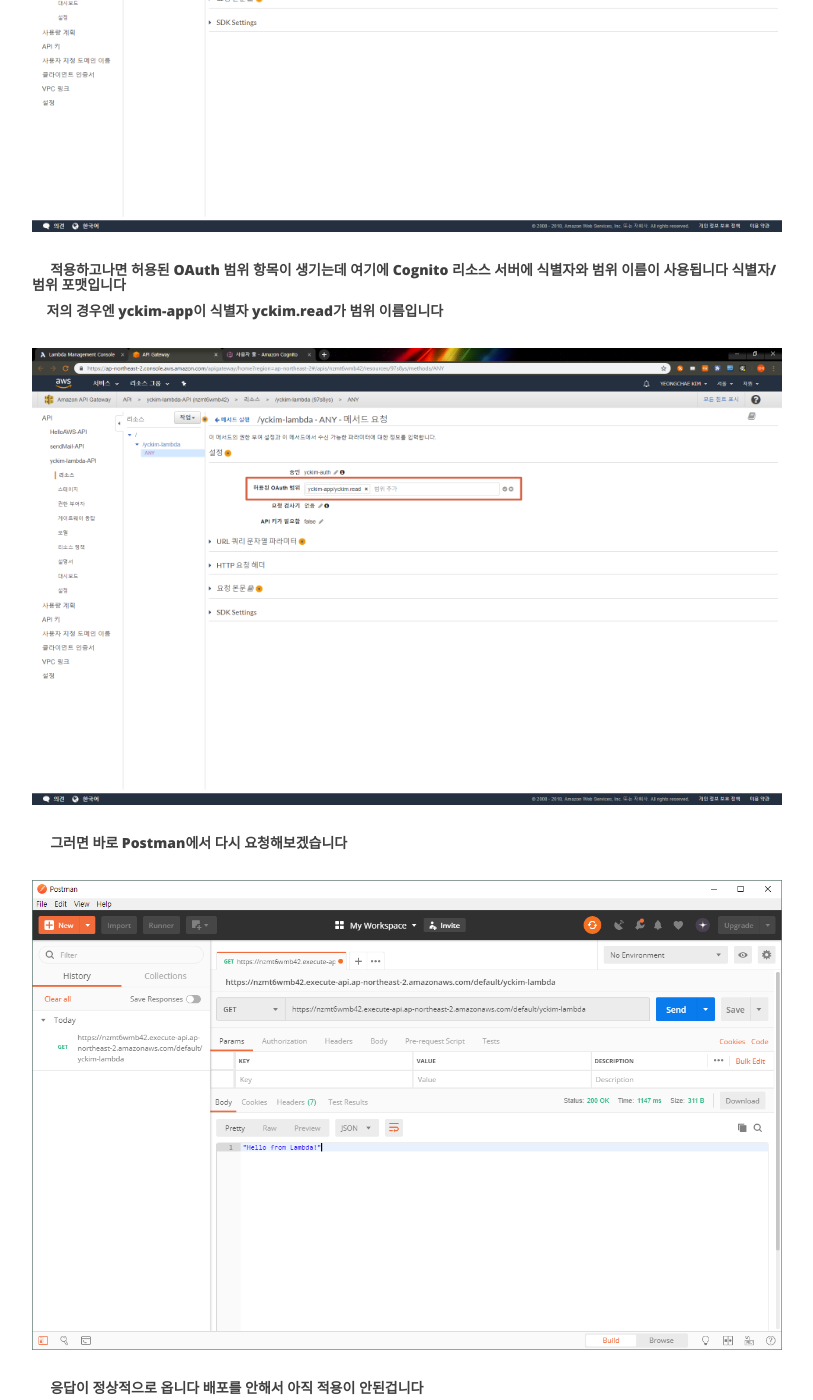
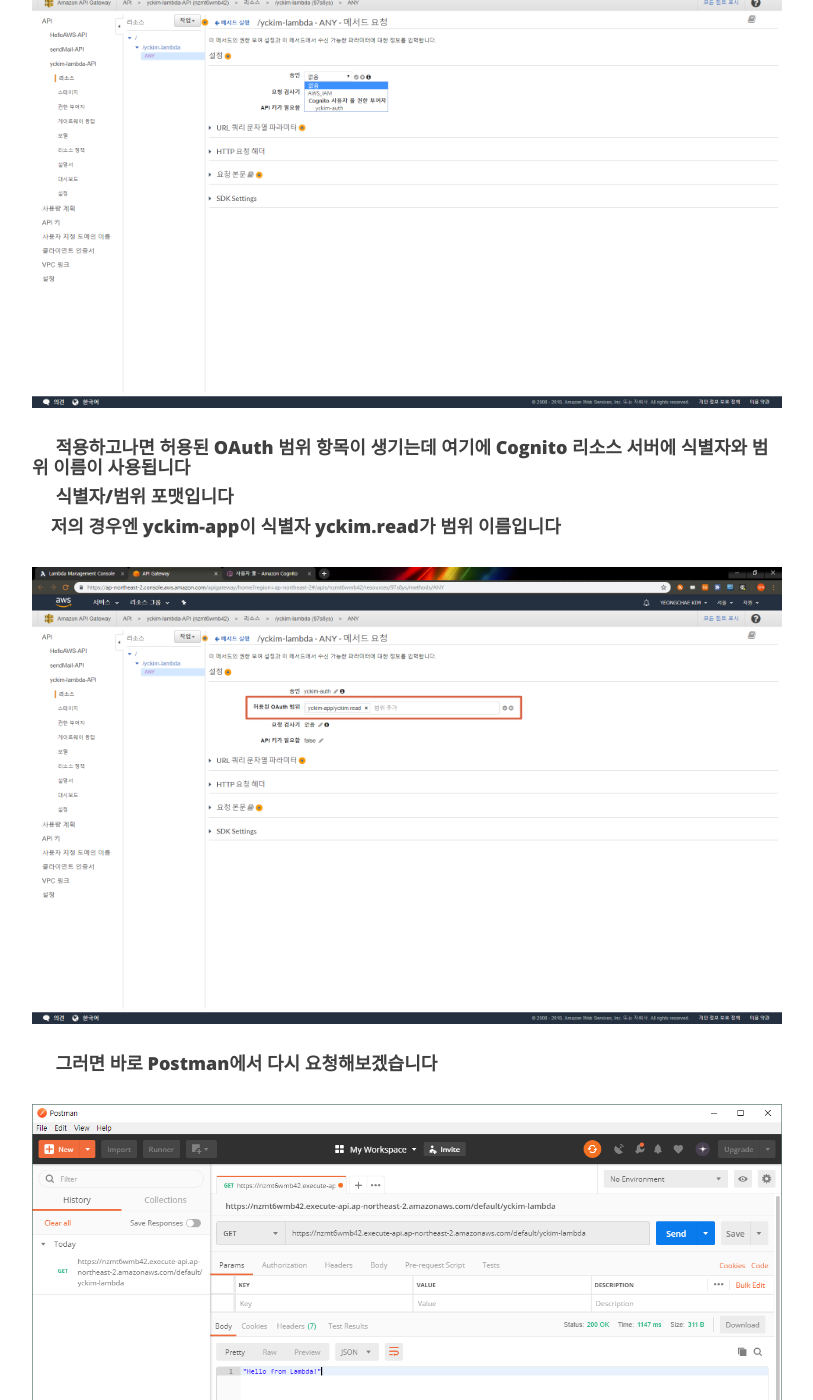
Before and after one commit to kimyeong-chae/kimyeong-chae.github.io, a Jekyll site: the page built from _posts/aws/2018-12-13-aws-cognito-apigateway-lambda-2.md, in a window 1280 px wide and 1400 px high, scrolled down 4782 px. Shown: the whole window, without its empty margins (233-1046 px from the left). Built offline with Jekyll 4.4.1, drawn with Linux system fonts in a browser that asks for light colours; nearby versions of some CDN libraries; comment, search, counter and statistics services are not loaded; some of the changed text lies outside the part shown.

Commit message:
글씨 크기 키움

```diff
--- a/_posts/aws/2018-12-13-aws-cognito-apigateway-lambda-2.md
+++ b/_posts/aws/2018-12-13-aws-cognito-apigateway-lambda-2.md
@@ -13,76 +13,77 @@
 
 ### Lambda + API Gateway 설정
 
-##### &nbsp;&nbsp;&nbsp;&nbsp; Lambda > 함수 > 함수 생성
-###### &nbsp;&nbsp;&nbsp;&nbsp; 이름 입력하고, 역할이름에서 *1개이상의 템플릿에서 새로운 역할을 생성합니다* 선택하고 *함수 생성*
+#### &nbsp;&nbsp;&nbsp;&nbsp; Lambda > 함수 > 함수 생성
+##### &nbsp;&nbsp;&nbsp;&nbsp; 이름 입력하고, 역할이름에서 *1개이상의 템플릿에서 새로운 역할을 생성합니다* 선택하고 *함수 생성*
 ![lambda-1](/img/post/20181213/lambda-1.png )
 
-##### &nbsp;&nbsp;&nbsp;&nbsp; 자 그러면 밑의 화면이 나올텐데 저기서 API 게이트웨이를 클릭해줍니다
+#### &nbsp;&nbsp;&nbsp;&nbsp; 자 그러면 밑의 화면이 나올텐데 저기서 API 게이트웨이를 클릭해줍니다
 ![lambda-1](/img/post/20181213/lambda-2.png )
 
-##### &nbsp;&nbsp;&nbsp;&nbsp; 그리고 *새 API 생성*, 보안은 *열기*로 선택하고 하단의 추가 버튼 클릭하고 상단의 *저장*을 눌러주세요
+#### &nbsp;&nbsp;&nbsp;&nbsp; 그리고 *새 API 생성*, 보안은 *열기*로 선택하고 하단의 추가 버튼 클릭하고 상단의 *저장*을 눌러주세요
 ![lambda-1](/img/post/20181213/lambda-3.png )
 
-##### &nbsp;&nbsp;&nbsp;&nbsp; 저장을 누르면 API Gateway 이름이랑 상세정보가 나오는데 그중에 *API 엔드포인트*가 생성한 lambda의 API URL입니다
+#### &nbsp;&nbsp;&nbsp;&nbsp; 저장을 누르면 API Gateway 이름이랑 상세정보가 나오는데 그중에 *API 엔드포인트*가 생성한 lambda의 API URL입니다
 ![lambda-1](/img/post/20181213/lambda-4.png )
-##### &nbsp;&nbsp;&nbsp;&nbsp; 이 주소로 Postman 요청을 해보겠습니다
+#### &nbsp;&nbsp;&nbsp;&nbsp; 이 주소로 Postman 요청을 해보겠습니다
 ![lambda-1](/img/post/20181213/lambda-5.png )
-##### &nbsp;&nbsp;&nbsp;&nbsp; Lambda가 샐행되고 응답이 제대로 오는걸 확인 할 수 있습니다
-##### &nbsp;&nbsp;&nbsp;&nbsp; 지금은 *API Gateway* 보안을 *열기*로 해 놓았기 때문에 누구든 요청할 수 있습니다
+#### &nbsp;&nbsp;&nbsp;&nbsp; Lambda가 샐행되고 응답이 제대로 오는걸 확인 할 수 있습니다
+#### &nbsp;&nbsp;&nbsp;&nbsp; 지금은 *API Gateway* 보안을 *열기*로 해 놓았기 때문에 누구든 요청할 수 있습니다
 
-##### &nbsp;&nbsp;&nbsp;&nbsp; 그럼 이제 *API Gateway*에 *Cognito*를 적용해보겠습니다 방금 생성한 *API Gateway* 이름을 클릭해주세요
+#### &nbsp;&nbsp;&nbsp;&nbsp; 그럼 이제 *API Gateway*에 *Cognito*를 적용해보겠습니다 방금 생성한 *API Gateway* 이름을 클릭해주세요
 ![lambda-1](/img/post/20181213/lambda-6.png )
 
-##### &nbsp;&nbsp;&nbsp;&nbsp; API Gateway를 설정할 수 있는 페이지로 넘어오게 됩니다
-##### &nbsp;&nbsp;&nbsp;&nbsp; 여기서 *메서드 요청*을 보시면 Auth가 *없음*으로 되있는 걸 확인할 수 있습니다
+#### &nbsp;&nbsp;&nbsp;&nbsp; API Gateway를 설정할 수 있는 페이지로 넘어오게 됩니다
+#### &nbsp;&nbsp;&nbsp;&nbsp; 여기서 *메서드 요청*을 보시면 Auth가 *없음*으로 되있는 걸 확인할 수 있습니다
 
-##### &nbsp;&nbsp;&nbsp;&nbsp; Cognito 설정을 위해 *권한 부여자*를 생성해야 합니다 좌측의 *권한 부여자*에서 *새로운 권한 부여자 생성*을 클릭해주세요
+#### &nbsp;&nbsp;&nbsp;&nbsp; Cognito 설정을 위해 *권한 부여자*를 생성해야 합니다 좌측의 *권한 부여자*에서 *새로운 권한 부여자 생성*을 클릭해주세요
 ![lambda-1](/img/post/20181213/lambda-7.png )
 
 
-##### &nbsp;&nbsp;&nbsp;&nbsp; 그리고 *권한 부여자*의*이름*을 입력하고 *유형*을 *Cognito*로 선택합니다
+#### &nbsp;&nbsp;&nbsp;&nbsp; 그리고 *권한 부여자*의*이름*을 입력하고 *유형*을 *Cognito*로 선택합니다
 
-##### &nbsp;&nbsp;&nbsp;&nbsp; 이전 글에서 생성했던 *Cognito 사용자 풀* 이름을 입력합니다 그리고 밑에보면 *토큰 원본*에 *Authorization*은 Cognito에서 토큰 검증을 위해 필요한 Http Header 항목입니다
+#### &nbsp;&nbsp;&nbsp;&nbsp; 이전 글에서 생성했던 *Cognito 사용자 풀* 이름을 입력합니다 그리고 밑에보면 *토큰 원본*에 *Authorization*은 Cognito에서 토큰 검증을 위해 필요한 Http Header 항목입니다
 
 
-##### &nbsp;&nbsp;&nbsp;&nbsp; 다음은 API Gateway 메서드에 방금 생성한 권한 부여자를 설정해보겠습니다
-##### &nbsp;&nbsp;&nbsp;&nbsp; 리소스 > ANY 메서드를 선택하고 *메서드 요청*을 클릭하면 메서드에 대한 승인 정책을 설정할 수 있습니다
-##### &nbsp;&nbsp;&nbsp;&nbsp; *승인* 편집 버튼 (좌측에 연필모양) 을 누르시면 방금 생성한 *권한 부여자*를 선택할 수 있습니다 선택하고 적용해주세요
+#### &nbsp;&nbsp;&nbsp;&nbsp; 다음은 API Gateway 메서드에 방금 생성한 권한 부여자를 설정해보겠습니다
+#### &nbsp;&nbsp;&nbsp;&nbsp; 리소스 > ANY 메서드를 선택하고 *메서드 요청*을 클릭하면 메서드에 대한 승인 정책을 설정할 수 있습니다
+#### &nbsp;&nbsp;&nbsp;&nbsp; *승인* 편집 버튼 (좌측에 연필모양) 을 누르시면 방금 생성한 *권한 부여자*를 선택할 수 있습니다 선택하고 적용해주세요
 ![lambda-1](/img/post/20181213/lambda-8.png )
 
-##### &nbsp;&nbsp;&nbsp;&nbsp; 적용하고나면 허용된 OAuth 범위 항목이 생기는데 여기에 Cognito 리소스 서버에 식별자와 범위 이름이 사용됩니다 식별자/범위 포맷입니다
-##### &nbsp;&nbsp;&nbsp;&nbsp;저의 경우엔 yckim-app이 식별자 yckim.read가 범위 이름입니다
+#### &nbsp;&nbsp;&nbsp;&nbsp; 적용하고나면 허용된 OAuth 범위 항목이 생기는데 여기에 Cognito 리소스 서버에 식별자와 범위 이름이 사용됩니다
+#### &nbsp;&nbsp;&nbsp;&nbsp; 식별자/범위 포맷입니다
+#### &nbsp;&nbsp;&nbsp;&nbsp;저의 경우엔 yckim-app이 식별자 yckim.read가 범위 이름입니다
 ![lambda-1](/img/post/20181213/lambda-14.png )
 
 
-##### &nbsp;&nbsp;&nbsp;&nbsp; 그러면 바로 Postman에서 다시 요청해보겠습니다
+#### &nbsp;&nbsp;&nbsp;&nbsp; 그러면 바로 Postman에서 다시 요청해보겠습니다
 ![lambda-1](/img/post/20181213/lambda-5.png )
 
-##### &nbsp;&nbsp;&nbsp;&nbsp; 응답이 정상적으로 옵니다 배포를 안해서 아직 적용이 안된겁니다
-##### &nbsp;&nbsp;&nbsp;&nbsp; *작업*버튼을 눌러 *API 배포*를 해줍니다 *배포 스테이지*는 default를 선택해주세요
+#### &nbsp;&nbsp;&nbsp;&nbsp; 응답이 정상적으로 옵니다 배포를 안해서 적용이 안되있습니다
+#### &nbsp;&nbsp;&nbsp;&nbsp; *작업*버튼을 눌러 *API 배포*를 해줍니다 *배포 스테이지*는 default를 선택해주세요
 ![lambda-1](/img/post/20181213/lambda-9.png )
 
-##### &nbsp;&nbsp;&nbsp;&nbsp; 그리고 다시 Postman으로 요청해보겠습니다
+#### &nbsp;&nbsp;&nbsp;&nbsp; 그리고 다시 Postman으로 요청해보겠습니다
 ![lambda-1](/img/post/20181213/lambda-10.png )
 
-##### &nbsp;&nbsp;&nbsp;&nbsp; ** "message": "Unauthorized" **라고 응답이 오네요
-##### &nbsp;&nbsp;&nbsp;&nbsp; Cognito가 적용 되었습니다 그럼 Cognito OAuth2 Token 발급 후 발급 받은 토큰으로 다시 요청해보겠습니다
+#### &nbsp;&nbsp;&nbsp;&nbsp; ** "message": "Unauthorized" **라고 응답이 오네요
+#### &nbsp;&nbsp;&nbsp;&nbsp; Cognito가 적용 되었습니다 그럼 Cognito OAuth2 Token 발급 후 발급 받은 토큰으로 다시 요청해보겠습니다
 
-##### &nbsp;&nbsp;&nbsp;&nbsp; 이전 글에서 만들었던 Congito 사용자 풀 관리 화면에서 좌측 사이드에 *앱 통합* 메뉴를 클릭하시면 도메인이 있어요 요걸 복사해줍니다
+#### &nbsp;&nbsp;&nbsp;&nbsp; 이전 글에서 만들었던 Congito 사용자 풀 관리 화면에서 좌측 사이드에 *앱 통합* 메뉴를 클릭하시면 도메인이 있어요 요걸 복사해줍니다
 ![lambda-1](/img/post/20181213/lambda-11.png )
 
-##### &nbsp;&nbsp;&nbsp;&nbsp; 그리고 Postman에서 Authorization 탭으로 이동하고 TYPE을 OAuth2.0을 선택하고 우측에 Get New Access Token 버튼을 눌러주세요
+#### &nbsp;&nbsp;&nbsp;&nbsp; 그리고 Postman에서 Authorization 탭으로 이동하고 TYPE을 OAuth2.0을 선택하고 우측에 Get New Access Token 버튼을 눌러주세요
 ![lambda-1](/img/post/20181213/lambda-13.png )
 
-##### &nbsp;&nbsp;&nbsp;&nbsp; Token Name을 입력하시고 Grant Type을 Client Credentials, Access Token URL은 **아까 복사한 도메인을 붙여넣고 끝에 /oauth2/token을 추가합니다 https://yckim-app.auth.ap-northeast-2.amazoncognito.com/oauth2/token 이렇게 꼭 추가하세요!!!!!**
+#### &nbsp;&nbsp;&nbsp;&nbsp; Token Name을 입력하시고 Grant Type을 Client Credentials, Access Token URL은 **아까 복사한 도메인을 붙여넣고 끝에 /oauth2/token을 추가합니다 https://yckim-app.auth.ap-northeast-2.amazoncognito.com/oauth2/token 이렇게 꼭 추가하세요!!!!!**
 
-##### &nbsp;&nbsp;&nbsp;&nbsp; 그리고 Client ID, Client Secret은 Cognito 앱 클라이언트 > 세부 정보 표시에서 확인할 수 있어요 복붙합시다
+#### &nbsp;&nbsp;&nbsp;&nbsp; 그리고 Client ID, Client Secret은 Cognito 앱 클라이언트 > 세부 정보 표시에서 확인할 수 있어요 복붙합시다
 
-##### &nbsp;&nbsp;&nbsp;&nbsp; 마지막 Scope는 위의 OAuth 범위 항목에서 설정한 범위 이름이 쓰입니다
-##### &nbsp;&nbsp;&nbsp;&nbsp; 자 그리고 토큰을 요청해봅시다!!!!
+#### &nbsp;&nbsp;&nbsp;&nbsp; 마지막 Scope는 위의 OAuth 범위 항목에서 설정한 범위 이름이 쓰입니다
+#### &nbsp;&nbsp;&nbsp;&nbsp; 자 그리고 토큰을 요청해봅시다!!!!
 ![lambda-1](/img/post/20181213/lambda-15.png )
 
-##### &nbsp;&nbsp;&nbsp;&nbsp; 토큰이 발급되었습니다 스크롤 내려서 Use Token을 누르면 Headers탭에 Authorization 항목으로 자동으로 추가됩니다
+#### &nbsp;&nbsp;&nbsp;&nbsp; 토큰이 발급되었습니다 스크롤 내려서 Use Token을 누르면 Headers탭에 Authorization 항목으로 자동으로 추가됩니다
 
 ![lambda-1](/img/post/20181213/lambda-16.png )
-##### &nbsp;&nbsp;&nbsp;&nbsp; 그리고 다시 API 요청을 하면 Hello from Lambda가 출력되는걸 확인 할 수 있습니다
+#### &nbsp;&nbsp;&nbsp;&nbsp; 그리고 다시 API 요청을 하면 Hello from Lambda가 출력되는걸 확인 할 수 있습니다
```
